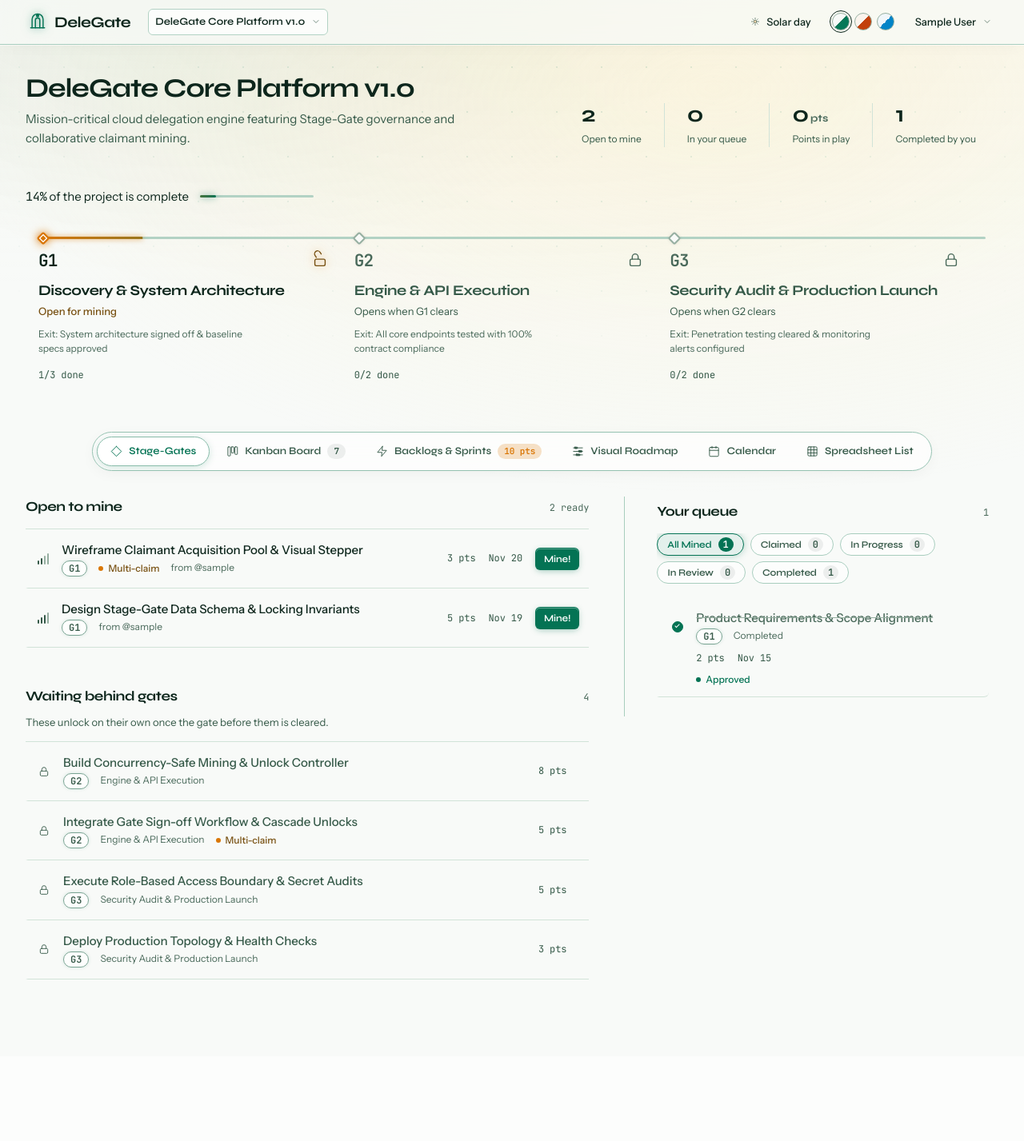
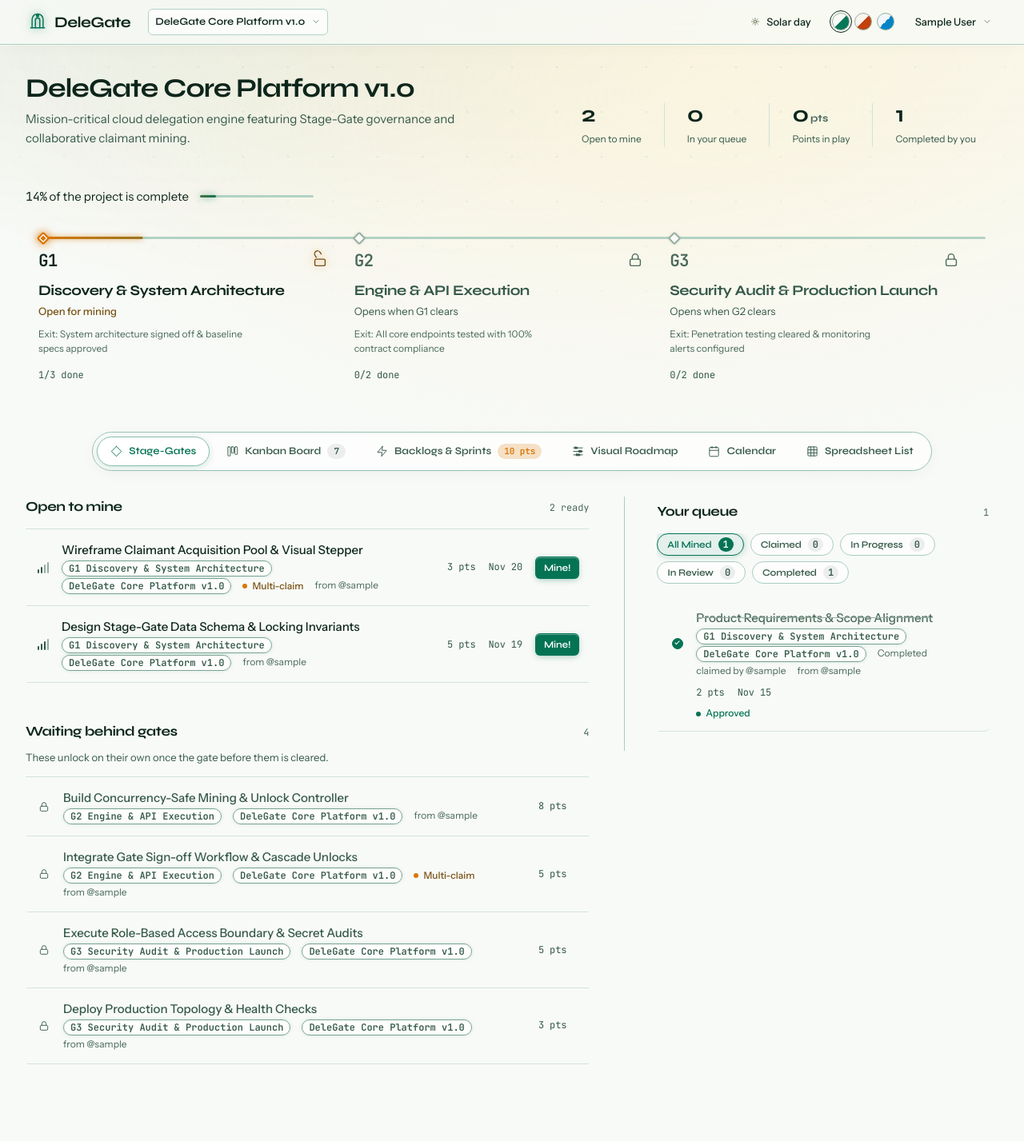
Before and after one commit to X3N0Xeno/DeleGate, a Django app: page /home/claim/ in a window 1280 px wide. Shown: the whole page at 80% size. Before the commit the page ends 1225 px from the top, so only its background shows below. Run offline with Django 5.2, Linux system fonts and the light colour scheme; the visitor is signed in with stand-in values (Sample User, id 1); data comes from the database, SQL or seed files in the repository; data that the repository does not hold is empty.

Commit message:
Implement SQL JOIN via select_related across tasks, stage gates, and users

```diff
--- a/home/templates/home/assigner_dashboard.html
+++ b/home/templates/home/assigner_dashboard.html
@@ -83,8 +83,11 @@
             <div class="row-main">
               <button type="button" class="row-title{% if task.status == 'COMPLETED' %} is-done{% endif %}" data-open-drawer="tpl-task-{{ task.pk }}">{{ task.title }}</button>
               <p class="row-meta">
+                <span class="gate-pill" title="Gate: G{{ task.gate.order }} {{ task.gate.name|gate_title }}">G{{ task.gate.order }} {{ task.gate.name|gate_title }}</span>
+                <span class="gate-pill" title="Project: {{ task.project.name }}">{{ task.project.name }}</span>
                 <span>{{ task.get_status_display }}</span>
                 {% if task.claimed_by %}<span>Mined by @{{ task.claimed_by.username }}</span>{% else %}<span>In the open pool</span>{% endif %}
+                <span>from @{{ task.created_by.username|default:"admin" }}</span>
                 {% if task.is_blocked %}<span class="flag flag-danger">Blocked</span>{% endif %}
                 {% if task.is_multiclaimable %}<span class="flag">Multi-claim</span>{% endif %}
                 {% if task.dissolved_count %}<span class="flag flag-danger">Returned to pool {{ task.dissolved_count }}x</span>{% endif %}
--- a/home/templates/home/claimant_dashboard.html
+++ b/home/templates/home/claimant_dashboard.html
@@ -60,10 +60,12 @@
           <div class="row-main">
             <button type="button" class="row-title" data-open-drawer="tpl-task-{{ task.pk }}">{{ task.title }}</button>
             <p class="row-meta">
-              <span class="gate-pill">G{{ task.gate.order }}</span>
+              <span class="gate-pill" title="Gate: G{{ task.gate.order }} {{ task.gate.name|gate_title }}">G{{ task.gate.order }} {{ task.gate.name|gate_title }}</span>
+              <span class="gate-pill" title="Project: {{ task.project.name }}">{{ task.project.name }}</span>
               {% if task.is_multiclaimable %}<span class="flag">Multi-claim</span>{% endif %}
               {% if task.dissolved_count %}<span class="flag flag-danger">Returned to pool {{ task.dissolved_count }}x, notes kept</span>{% endif %}
               <span>from @{{ task.created_by.username|default:"admin" }}</span>
+              {% if task.claimed_by %}<span>claimed by @{{ task.claimed_by.username }}</span>{% endif %}
             </p>
           </div>
           <span class="row-figs mono">
@@ -106,9 +108,10 @@
             <div class="row-main">
               <span class="row-title">{{ task.title }}</span>
               <p class="row-meta">
-                <span class="gate-pill">G{{ task.gate.order }}</span>
-                <span>{{ task.gate.name|gate_title }}</span>
+                <span class="gate-pill" title="Gate: G{{ task.gate.order }} {{ task.gate.name|gate_title }}">G{{ task.gate.order }} {{ task.gate.name|gate_title }}</span>
+                <span class="gate-pill" title="Project: {{ task.project.name }}">{{ task.project.name }}</span>
                 {% if task.is_multiclaimable %}<span class="flag">Multi-claim</span>{% endif %}
+                <span>from @{{ task.created_by.username|default:"admin" }}</span>
               </p>
             </div>
             <span class="row-figs mono"><span>{{ task.effort_points }} pts</span></span>
@@ -144,8 +147,11 @@
           <div class="row-main">
             <button type="button" class="row-title{% if task.status == 'COMPLETED' %} is-done{% endif %}" data-open-drawer="tpl-task-{{ task.pk }}">{{ task.title }}</button>
             <p class="row-meta">
-              <span class="gate-pill">G{{ task.gate.order }}</span>
+              <span class="gate-pill" title="Gate: G{{ task.gate.order }} {{ task.gate.name|gate_title }}">G{{ task.gate.order }} {{ task.gate.name|gate_title }}</span>
+              <span class="gate-pill" title="Project: {{ task.project.name }}">{{ task.project.name }}</span>
               <span>{{ task.get_status_display }}</span>
+              {% if task.claimed_by %}<span>claimed by @{{ task.claimed_by.username }}</span>{% endif %}
+              <span>from @{{ task.created_by.username|default:"admin" }}</span>
               {% if task.is_blocked %}<span class="flag flag-danger">Blocked</span>{% endif %}
             </p>
           </div>
--- a/home/views.py
+++ b/home/views.py
@@ -231,7 +231,7 @@ def get_work_views_context(project, current_view, request):
 
     all_tasks = list(
         DelegationTask.objects.filter(project=project)
-        .select_related('gate', 'sprint', 'claimed_by', 'created_by')
+        .select_related('gate', 'project', 'claimed_by', 'created_by', 'sprint')
         .prefetch_related('links', 'comments__author')
         .order_by('gate__order', '-priority', 'created_at')
     )
@@ -453,24 +453,24 @@ def claimant_dashboard(request):
         gate__is_unlocked=True,
         status='OPEN',
         claimed_by__isnull=True,
-    ).select_related('gate', 'created_by').prefetch_related('links').order_by('-priority', 'created_at'))
+    ).select_related('gate', 'project', 'created_by', 'claimed_by').prefetch_related('links').order_by('-priority', 'created_at'))
 
     # Locked upcoming tasks
     locked_preview_tasks = list(DelegationTask.objects.filter(
         project=project,
         gate__is_unlocked=False,
-    ).select_related('gate', 'created_by').order_by('gate__order', 'created_at'))
+    ).select_related('gate', 'project', 'created_by', 'claimed_by').order_by('gate__order', 'created_at'))
 
     # Claimant's own mined tasks (evaluated once in memory for all tabs and KPIs)
     all_my_tasks = list(DelegationTask.objects.filter(
         project=project,
         claimed_by=request.user,
-    ).select_related('gate', 'created_by').prefetch_related('comments__author', 'links').order_by('-created_at'))
+    ).select_related('gate', 'project', 'created_by', 'claimed_by').prefetch_related('comments__author', 'links').order_by('-created_at'))
 
     # All project tasks (for template drawers across all work views)
     all_project_tasks = list(DelegationTask.objects.filter(
         project=project
-    ).select_related('gate', 'created_by', 'claimed_by', 'sprint').prefetch_related('comments__author', 'links').order_by('gate__order', '-created_at'))
+    ).select_related('gate', 'project', 'created_by', 'claimed_by', 'sprint').prefetch_related('comments__author', 'links').order_by('gate__order', '-created_at'))
 
     # In-memory tab counts & KPIs (0 extra database queries)
     my_counts = {
@@ -605,7 +605,7 @@ def assigner_dashboard(request):
     gate_filter = request.GET.get('gate', 'all')
 
     # Ordered by gate first so the template can group the board under each gate.
-    all_tasks = list(DelegationTask.objects.filter(project=project).select_related('gate', 'claimed_by', 'created_by', 'sprint').prefetch_related('comments__author', 'links').order_by('gate__order', '-created_at'))
+    all_tasks = list(DelegationTask.objects.filter(project=project).select_related('gate', 'project', 'claimed_by', 'created_by', 'sprint').prefetch_related('comments__author', 'links').order_by('gate__order', '-created_at'))
 
     if gate_filter != 'all':
         tasks_for_counts = [t for t in all_tasks if str(t.gate_id) == str(gate_filter)]
```
Also changed, not shown: 1 other file.
